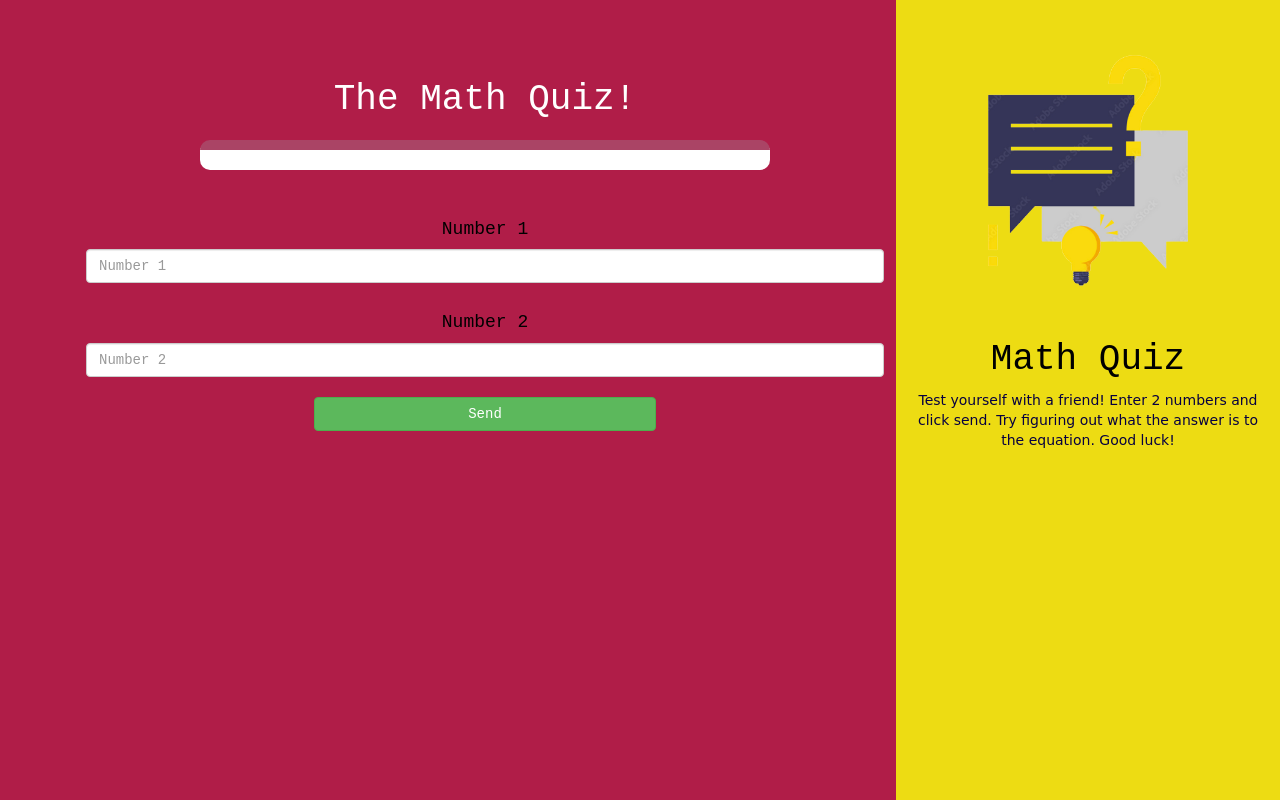
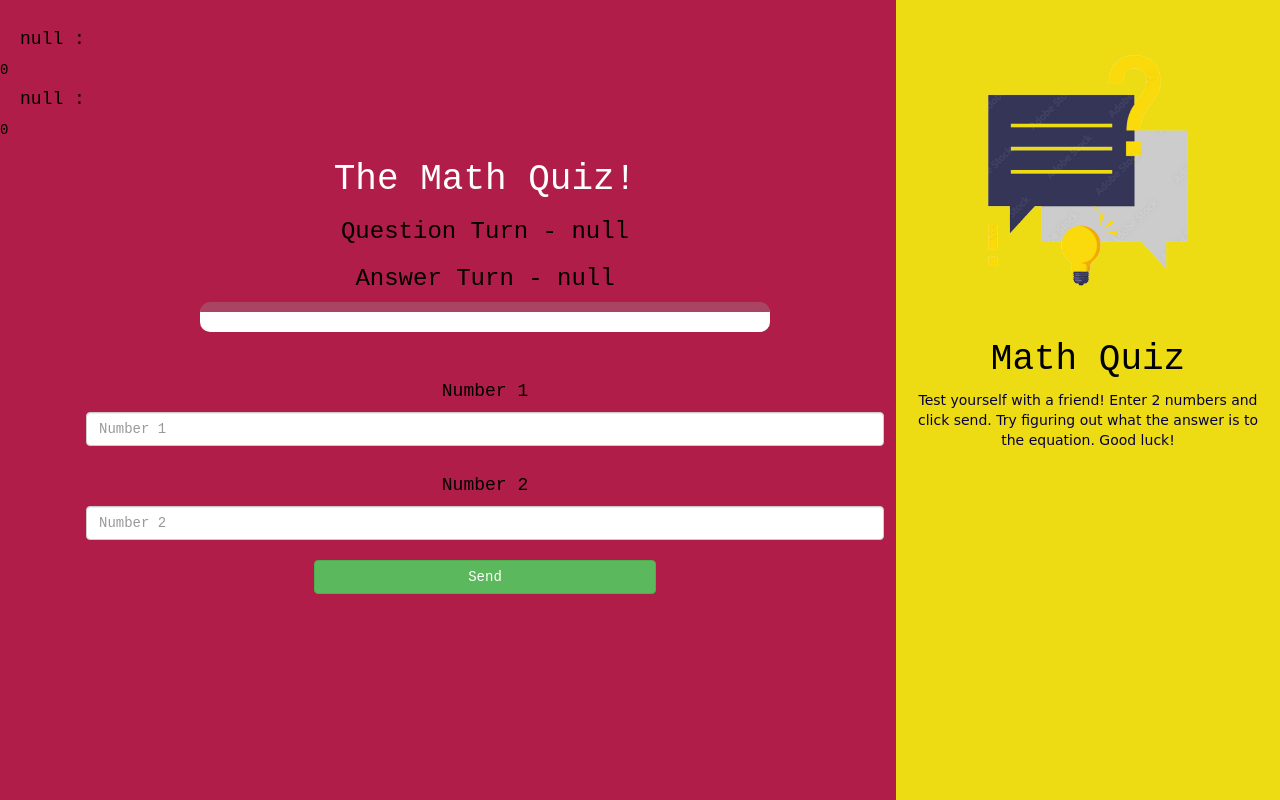
Before and after one commit to A-Sister/Math-Quiz-Part-2, a plain HTML site: page quiz_game.html in a window 1280 px wide. Drawn offline with nearby package versions, Linux system fonts and the light colour scheme.

Commit message:
Add files via upload

```diff
--- a/quiz_game.css
+++ b/quiz_game.css
@@ -54,3 +54,7 @@ right: 0;
 width: 30%;
 background-color: #EDDC13;
 }
+
+#player1_name, #player2_name {
+    margin-left: 20px;
+}
--- a/quiz_game.html
+++ b/quiz_game.html
@@ -7,8 +7,6 @@
 <script src="https://maxcdn.bootstrapcdn.com/bootstrap/3.4.0/js/bootstrap.min.js"></script>
 
 <link rel="stylesheet" type="text/css" href="quiz_game.css">
-
-<script src="quiz_game.js"></script>
     </head>
     <body>
         <div class="split left">
@@ -44,4 +42,5 @@
             </center>
             </div>
     </body>
+    <script src="quiz_game.js"></script>
 </html>
--- a/quiz_game.js
+++ b/quiz_game.js
@@ -4,8 +4,8 @@ player2_name = localStorage.getItem("player2_name");
  player1_score = 0;
  player2_score = 0;
 
-document.getElementById("player1_name").innerHTML = player1_name + " : ";
-document.getElementById("player2_name").innerHTML = player2_name + " : ";
+document.getElementById("player1_name").innerHTML = player1_name + " :";
+document.getElementById("player2_name").innerHTML = player2_name + " :";
 document.getElementById("player1_score").innerHTML = player1_score ;
 document.getElementById("player2_score").innerHTML = player2_score ;
 
```
